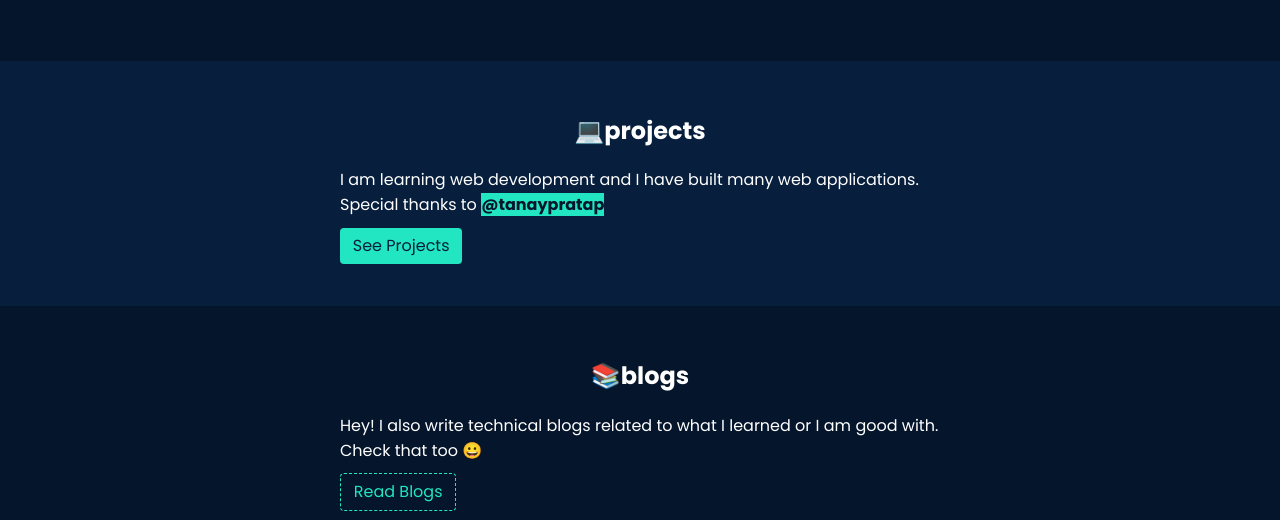
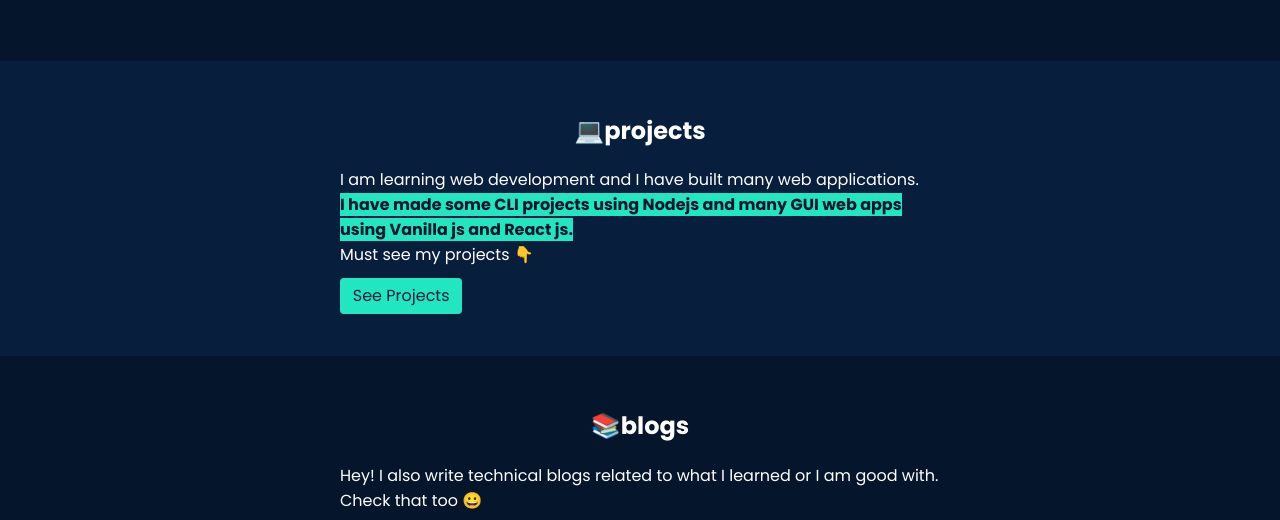
Before and after one commit to Shashank-Jha/portfolio-v1, a plain HTML site: page index.html in a window 1280 px wide. Shown: the part 964-1484 px from the top of the page. Drawn offline with Linux system fonts and the light colour scheme.

Commit message:
Updated : project desc

```diff
--- a/index.html
+++ b/index.html
@@ -41,9 +41,10 @@
  <section class="section ">
     <div class="container container-center">
      <h1>💻projects</h1>
-     <p>I am learning web development and I have built many web applications.
-         Special thanks to <strong style="background-color: #21e6c1; color: #05152b;">
-            @tanaypratap </strong>
+     <p>I am learning web development and I have built many web applications.<br>
+         <strong style="background-color: #21e6c1; color: #05152b;">
+            I have made some CLI projects using Nodejs and many GUI web apps using Vanilla js and React js. </strong><br>
+            Must see my projects 👇
      </p>
      <a class = "link primary-link" href="projects.html">See Projects</a>
     </div>
```
